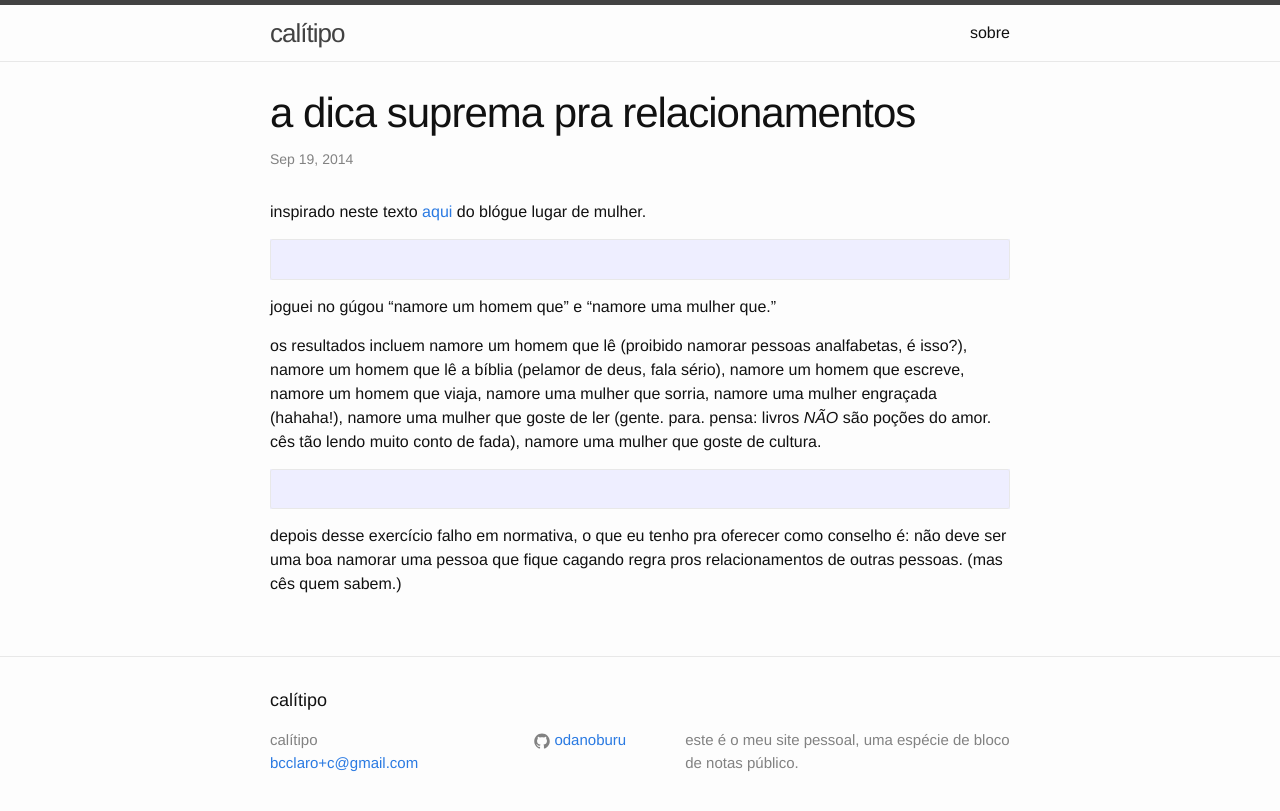
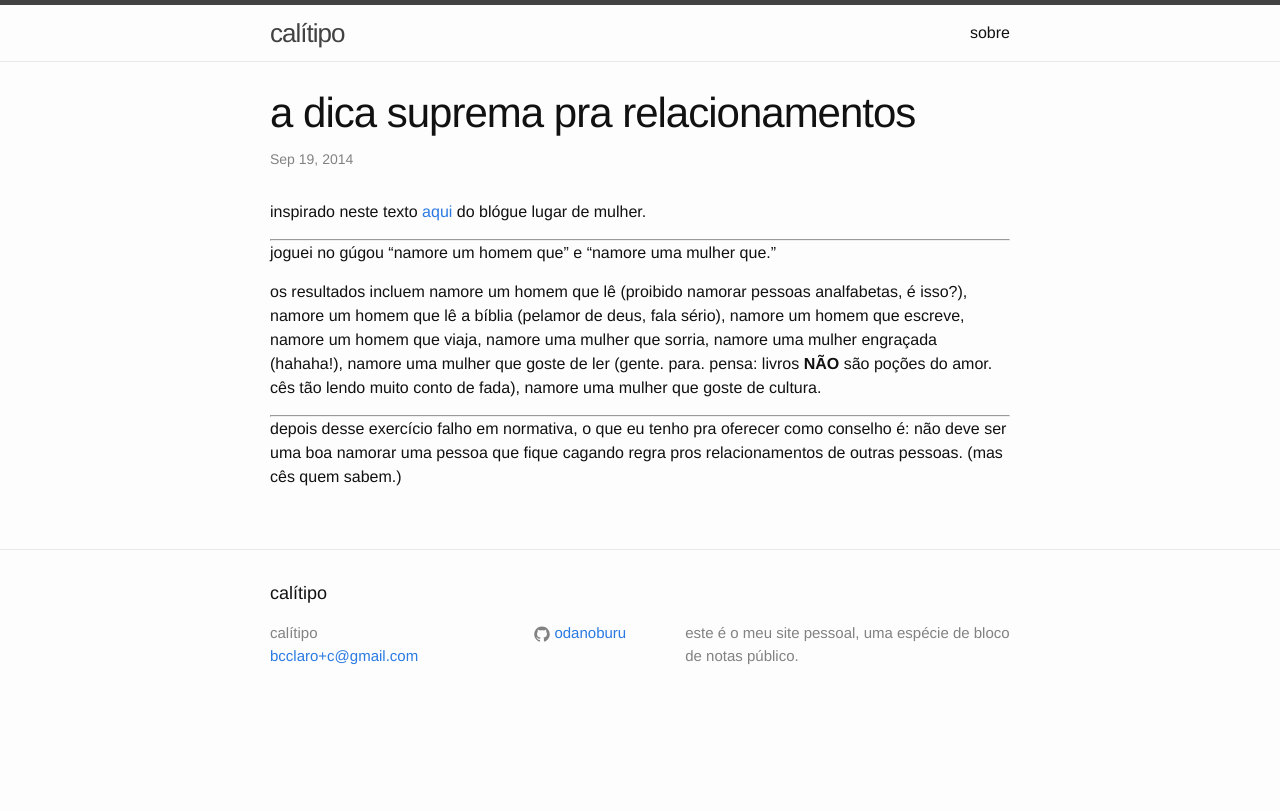
Before and after one commit to odanoburu/odanoburu.github.io, a Jekyll site: the page built from _posts/2014-09-19-a-dica-suprema-pra-relacionamentos.markdown, in a window 1280 px wide. Shown: the top 811 px of the page. Built offline with Jekyll 4.4.1, drawn with Linux system fonts in a browser that asks for light colours.

Commit message:
corrigir erros nos textos

```diff
--- a/_posts/2013-06-24-nascimento-e-ideologia.markdown
+++ b/_posts/2013-06-24-nascimento-e-ideologia.markdown
@@ -7,7 +7,8 @@ excerpt: todo mundo tem ideologia. você pode até achar que não, mas tem.
 ---
 
 post transplantado de calitipo.tumblr.com, tumblr defunto por causas naturais (esquecimento de senha.)
-                                                                                                          ***
+
+___
 
 estou parindo este blógue para tentar falar de política de maneira clara e informal. todo mundo tem ideologia, e acho importante que se reconheça a ideologia do que a gente lê. vou começar então esclarecendo alguns fatos que permeiam a ideologia do autor, e se você não concordar com eles só continue lendo se ao menos estiver disposto a concordar.
 
--- a/_posts/2014-09-19-a-dica-suprema-pra-relacionamentos.markdown
+++ b/_posts/2014-09-19-a-dica-suprema-pra-relacionamentos.markdown
@@ -3,17 +3,17 @@ layout: post
 title:  "a dica suprema pra relacionamentos"
 date:   2014-09-19
 tags: [relacionamentos, amor]
-excerpt: dicas de relacionamento que te fazem duvidar da __wisdom of the crowd__.
+excerpt: dicas de relacionamento que te fazem duvidar da 'wisdom of the crowd'.
 ---
 
 inspirado neste texto [aqui](http://lugardemulher.com.br/3-truques-para-secar-a-barriga/) do blógue lugar de mulher.
 
-													***
+___
 
 joguei no gúgou "namore um homem que" e "namore uma mulher que."
 
-os resultados incluem  namore um homem que lê (proibido namorar pessoas analfabetas, é isso?), namore um homem que lê a bíblia (pelamor de deus, fala sério), namore um homem que escreve, namore um homem que viaja, namore uma mulher que sorria, namore uma mulher engraçada (hahaha!), namore uma mulher que goste de ler (gente. para. pensa: livros _NÃO_ são poções do amor.  cês tão lendo muito conto de fada), namore uma mulher que goste de cultura.
+os resultados incluem  namore um homem que lê (proibido namorar pessoas analfabetas, é isso?), namore um homem que lê a bíblia (pelamor de deus, fala sério), namore um homem que escreve, namore um homem que viaja, namore uma mulher que sorria, namore uma mulher engraçada (hahaha!), namore uma mulher que goste de ler (gente. para. pensa: livros __NÃO__ são poções do amor.  cês tão lendo muito conto de fada), namore uma mulher que goste de cultura.
 
-													***
+___
 
 depois desse exercício falho em normativa, o que eu tenho pra oferecer como conselho é: não deve ser uma boa namorar uma pessoa que fique cagando regra pros relacionamentos de outras pessoas.  (mas cês quem sabem.)
```
Also changed, not shown: _posts/2014-09-10-julieta-&-romeu&#58;-uma-história-utilitarista.markdown (+4 -3 lines).
